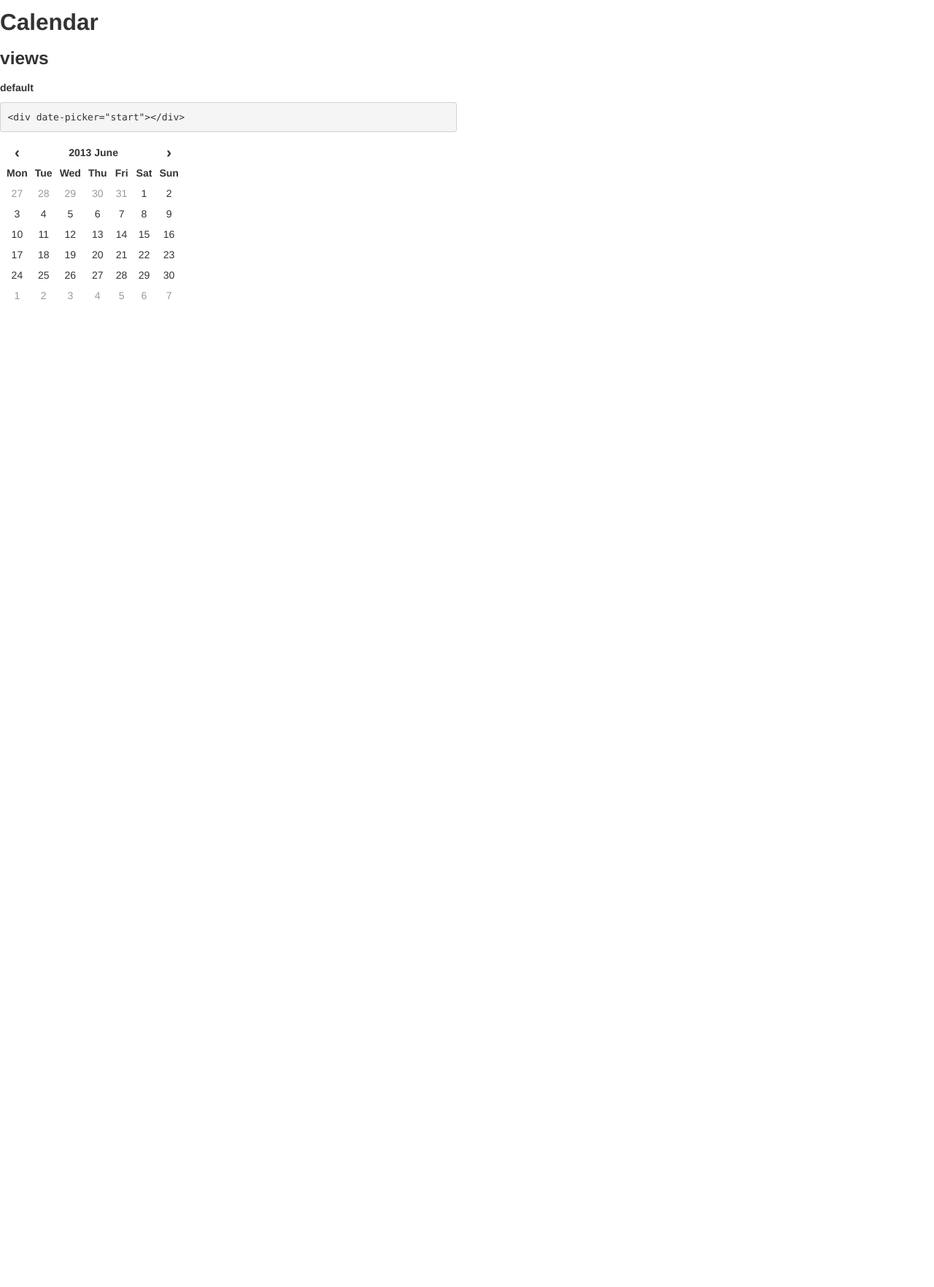
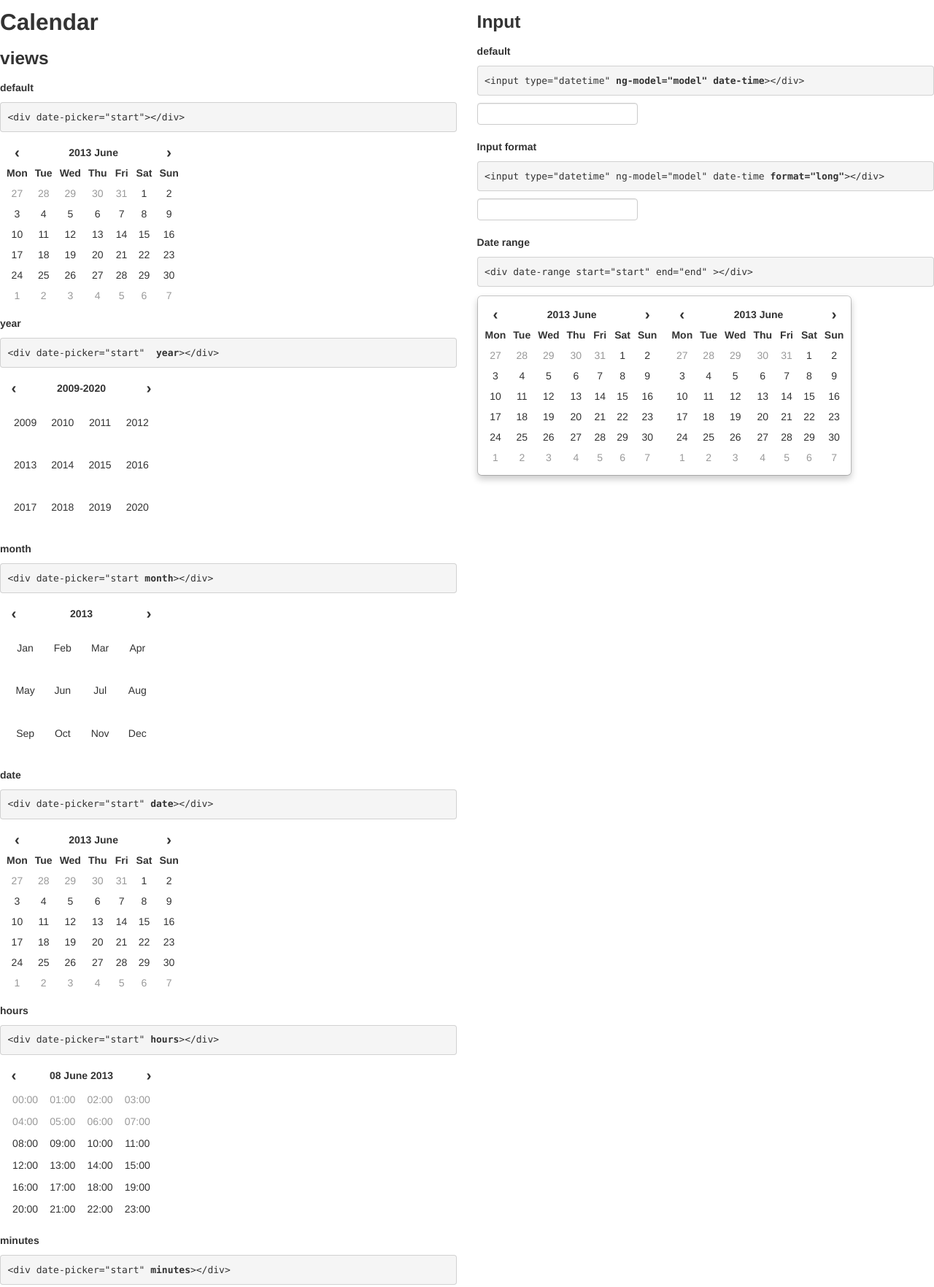
Before and after one commit to g00fy-/angular-datepicker, a website: page app/index.html in a window 1280 px wide. Shown: the top 1764 px of the page at 73% size. Before the commit the page ends 800 px from the top, so only its background shows below. Drawn offline with nearby package versions, Linux system fonts and the light colour scheme.

Commit message:
updated readme

```diff
--- a/app/index.html
+++ b/app/index.html
@@ -26,34 +26,34 @@
             <h5>default</h5>
             <pre>&lt;div date-picker="start"&gt;&lt;/div&gt; </pre>
             <div date-picker="start" class="datetimepicker"></div>
-            <!--<h5>year</h5>-->
-            <!--<pre>&lt;div date-picker="start"  <strong>year</strong>&gt;&lt;/div&gt; </pre>-->
-            <!--<div date-picker="start" class="datetimepicker" year></div>-->
-            <!--<h5>month</h5>-->
-            <!--<pre>&lt;div date-picker="start <strong>month</strong>&gt;&lt;/div&gt; </pre>-->
-            <!--<div date-picker="start" class="datetimepicker" month></div>-->
-            <!--<h5>date</h5>-->
-            <!--<pre>&lt;div date-picker="start" <strong>date</strong>&gt;&lt;/div&gt; </pre>-->
-            <!--<div date-picker="start" class="datetimepicker" date></div>-->
-            <!--<h5>hours</h5>-->
-            <!--<pre>&lt;div date-picker="start" <strong>hours</strong>&gt;&lt;/div&gt; </pre>-->
-            <!--<div date-picker="start" class="datetimepicker" hours></div>-->
-            <!--<h5>minutes</h5>-->
-            <!--<pre>&lt;div date-picker="start" <strong>minutes</strong>&gt;&lt;/div&gt; </pre>-->
-            <!--<div date-picker="start" class="datetimepicker" minutes></div>-->
-        <!--</div>-->
-        <!--<div class="span6">-->
-            <!--<h3>Input</h3>-->
-            <!--<h5>default</h5>-->
-            <!--<pre>&lt;input type="datetime" <strong>ng-model="model" date-time</strong>&gt;&lt;/div&gt; </pre>-->
-            <!--<input type="datetime" date-time ng-model="start">-->
-            <!--<h5>Input format</h5>-->
-            <!--<pre>&lt;input type="datetime" ng-model="model" date-time <strong>format="long"</strong>&gt;&lt;/div&gt; </pre>-->
-            <!--<input type="datetime" date-time ng-model="end" hours format="short">-->
-            <!--<h5>Date range</h5>-->
-            <!--<pre>&lt;div date-range start="start" end="end" &gt;&lt;/div&gt; </pre>-->
-            <!--<div date-range start="a" end="b" style="position: relative"></div>-->
-        <!--</div>-->
+            <h5>year</h5>
+            <pre>&lt;div date-picker="start"  <strong>year</strong>&gt;&lt;/div&gt; </pre>
+            <div date-picker="start" class="datetimepicker" year></div>
+            <h5>month</h5>
+            <pre>&lt;div date-picker="start <strong>month</strong>&gt;&lt;/div&gt; </pre>
+            <div date-picker="start" class="datetimepicker" month></div>
+            <h5>date</h5>
+            <pre>&lt;div date-picker="start" <strong>date</strong>&gt;&lt;/div&gt; </pre>
+            <div date-picker="start" class="datetimepicker" date></div>
+            <h5>hours</h5>
+            <pre>&lt;div date-picker="start" <strong>hours</strong>&gt;&lt;/div&gt; </pre>
+            <div date-picker="start" class="datetimepicker" hours></div>
+            <h5>minutes</h5>
+            <pre>&lt;div date-picker="start" <strong>minutes</strong>&gt;&lt;/div&gt; </pre>
+            <div date-picker="start" class="datetimepicker" minutes></div>
+        </div>
+        <div class="span6">
+            <h3>Input</h3>
+            <h5>default</h5>
+            <pre>&lt;input type="datetime" <strong>ng-model="model" date-time</strong>&gt;&lt;/div&gt; </pre>
+            <input type="datetime" date-time ng-model="start">
+            <h5>Input format</h5>
+            <pre>&lt;input type="datetime" ng-model="model" date-time <strong>format="long"</strong>&gt;&lt;/div&gt; </pre>
+            <input type="datetime" date-time ng-model="end" hours format="short">
+            <h5>Date range</h5>
+            <pre>&lt;div date-range start="start" end="end" &gt;&lt;/div&gt; </pre>
+            <div date-range start="a" end="b" style="position: relative"></div>
+        </div>
     </div>
 
     <script src="components/jquery/jquery.js"></script>
```
Also changed, not shown: README.md (added), 1 other file.
